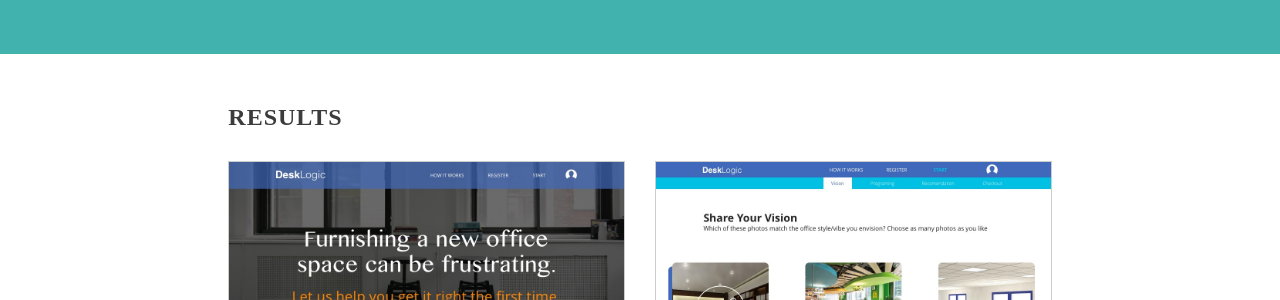
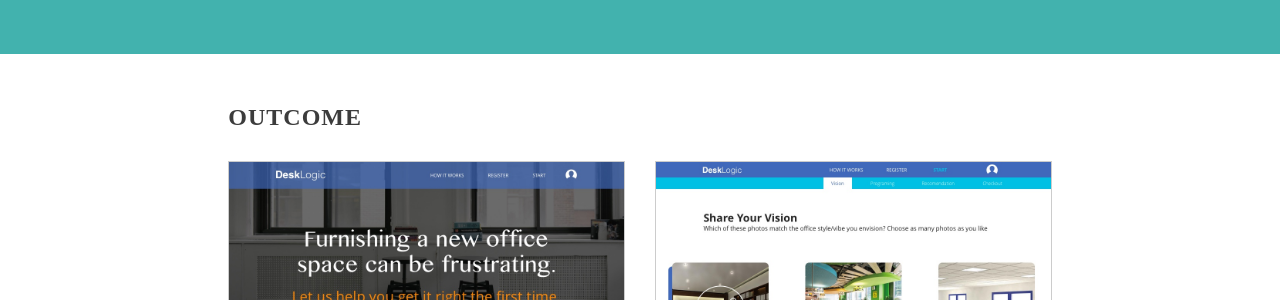
Before and after one commit to rensramos/becbec1.github.io, a Jekyll site: the page built from _work/desklogic.html, in a window 1280 px wide and 900 px high, scrolled down 6317 px. Shown: the part 156-456 px from the top of the window. Built offline with Jekyll 4.4.1, drawn with Linux system fonts in a browser that asks for light colours.

Commit message:
changed title

```diff
--- a/_work/desklogic.html
+++ b/_work/desklogic.html
@@ -148,7 +148,7 @@ role: UI and UxD
 	</div>
 	<div class="row whiteRow resultsRow">
 		<div class="col-lg-8 col-lg-offset-2">
-			<h3>Results</h3>
+			<h3>Outcome</h3>
 
 			<div class="row">
 				<div class="col-md-6">
```
